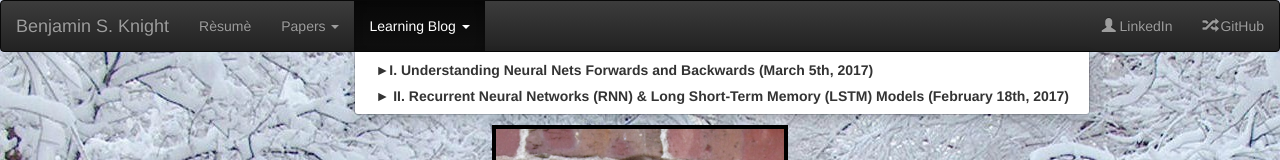
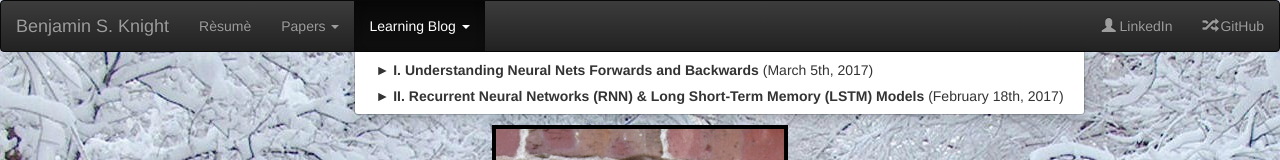
Before and after one commit to b-knight/b-knight.github.io, a plain HTML site: page index.html in a window 1280 px wide. Both pictures are taken after a click on the link "Learning Blog". Shown: the top 160 px of the page. Drawn offline with nearby package versions, Linux system fonts and the light colour scheme.

```diff
--- a/index.html
+++ b/index.html
@@ -66,13 +66,13 @@
           <li>
             <a href="https://b-knight.github.io/Understanding-Neural-Nets-Forwards-and-Backwards/" target="_blank">
        		<!-- The _blank attribute opens a new page -->
-            <b>&#9658;I. Understanding Neural Nets Forwards and Backwards (March 5th, 2017)</b>
+            <b>&#9658; I. Understanding Neural Nets Forwards and Backwards</b> (March 5th, 2017)
             </a>
           </li>
           <li>
             <a href="https://b-knight.github.io/Recurrent-Neural-Networks-and-Long-Short-Term-Memory-Models/" target="_blank">
             <!-- The _blank attribute opens a new page -->
-            <b>&#9658; II. Recurrent Neural Networks (RNN) &amp; Long Short-Term Memory (LSTM) Models (February 18th, 2017)</b>
+            <b>&#9658; II. Recurrent Neural Networks (RNN) &amp; Long Short-Term Memory (LSTM) Models</b> (February 18th, 2017)
             </a>
           </li>
         </ul>
```
